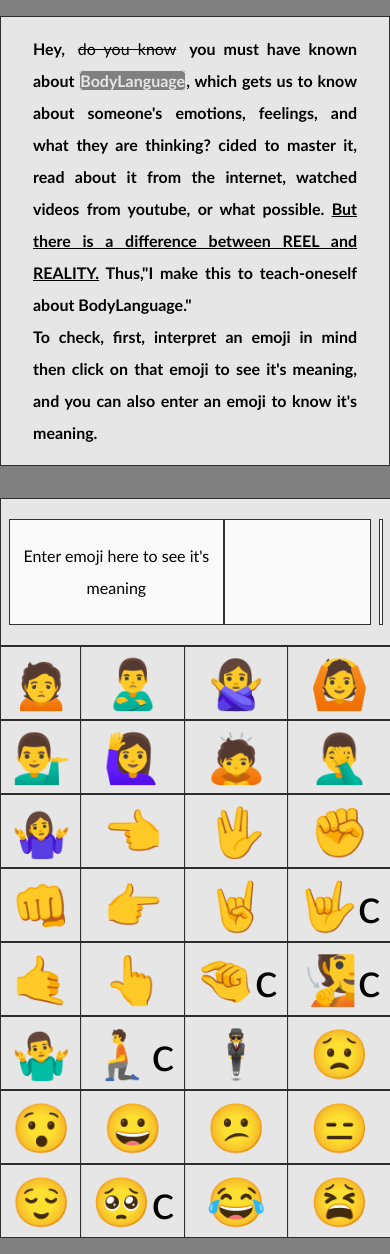
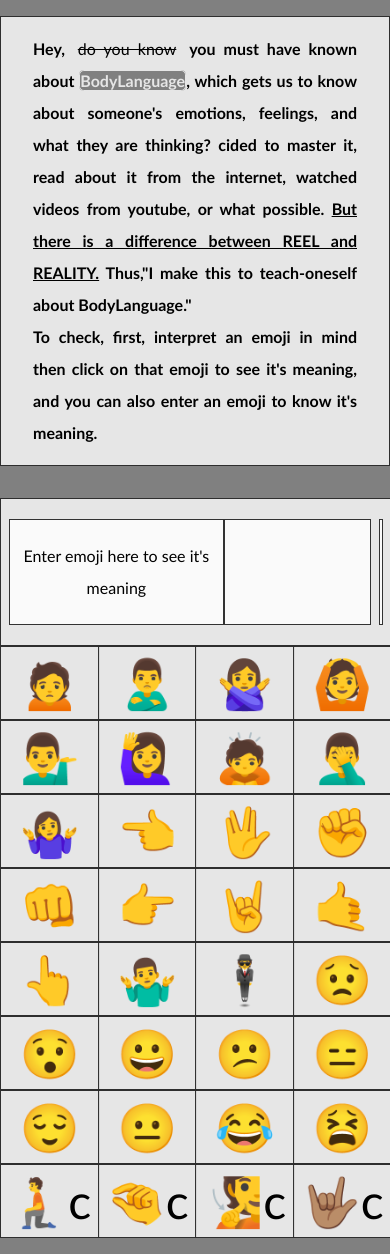
Before and after one commit to bajajshubham/gestures-interpreter, a React (Create React App) app: page / in a window 390 px wide. Built offline with nearby package versions, Linux system fonts and the light colour scheme.

Commit message:
fix: mobile view emojis NA

```diff
--- a/src/App.js
+++ b/src/App.js
@@ -19,13 +19,9 @@ const gesturesDB = {
   "👊" : "Oncoming Fist",
   "👉" :"Pointing Right",
   "🤘" :"Sign of the Horns",
-  "🤟c" :"Love-You",
   "🤙" :"Call me Hand",
   "👆" :"Pointing Up",
-  "🤏c" :"Pinching Hand",
-  "🧏c" :"Deaf",
   "🤷‍♂️" :"Shrugging",
-  "🧎c" :"Kneeling",
   "🕴️":"Suit Levitating",
   "😟":"Worried",
   "😯":"Hushed",
@@ -33,10 +29,13 @@ const gesturesDB = {
   "😕":"Confused",
   "😑":"Expressionless",
   "😌":"Relieved",
-  "🥺c":"Begging",
+  "😐":"Neutral",
   "😂":"Tears of Joy",
   "😫":"Tired",
-
+  "🧎c" :"Kneeling",
+  "🤏c" :"Pinching Hand",
+  "🧏c" :"Deaf",
+  "🤟🏽c" :"Love-You",
 }
 
 const gesturesKeys = Object.keys(gesturesDB);
@@ -56,6 +55,7 @@ export default function App() {
         setMeaning(gesturesDB[event.target.value]);
       }
       else{
+        setEmoji("");
         setMeaning("Not having Meaning");
       }
   }
```
